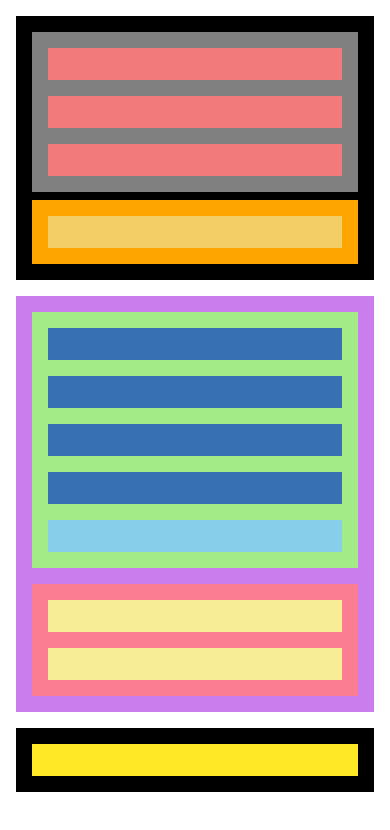
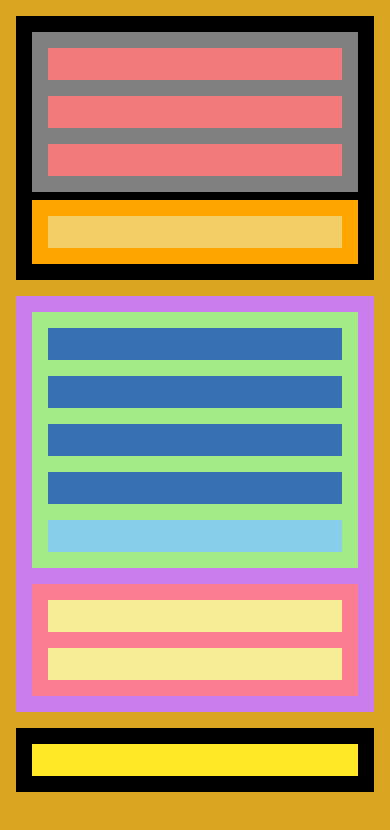
Before and after one commit to JuanDNJ/sprint-1-html-i-css-amb-flex, a plain HTML site: page index.html in a window 390 px wide. Drawn offline with Linux system fonts and the light colour scheme.

Commit message:
Color de fons en funció de l’amplada d’escriptori, tauleta i mòbil

```diff
--- a/style.css
+++ b/style.css
@@ -86,12 +86,18 @@ body {
 }
 
 @media screen and (max-width: 768px) {
+  body {
+    background-color: #333;
+  }
   .main_content {
     flex-direction: column;
     background-color: rgb(202, 126, 238);
   }
 }
 @media screen and (max-width: 575.98px) {
+  body {
+    background-color: goldenrod;
+  }
   .main_header,
   .content {
     flex-direction: column;
@@ -102,7 +108,7 @@ body {
   .content_item {
     background: rgb(55, 113, 179);
   }
-  .side_bar{
+  .side_bar {
     background: rgb(250, 125, 146);
   }
 }
```
